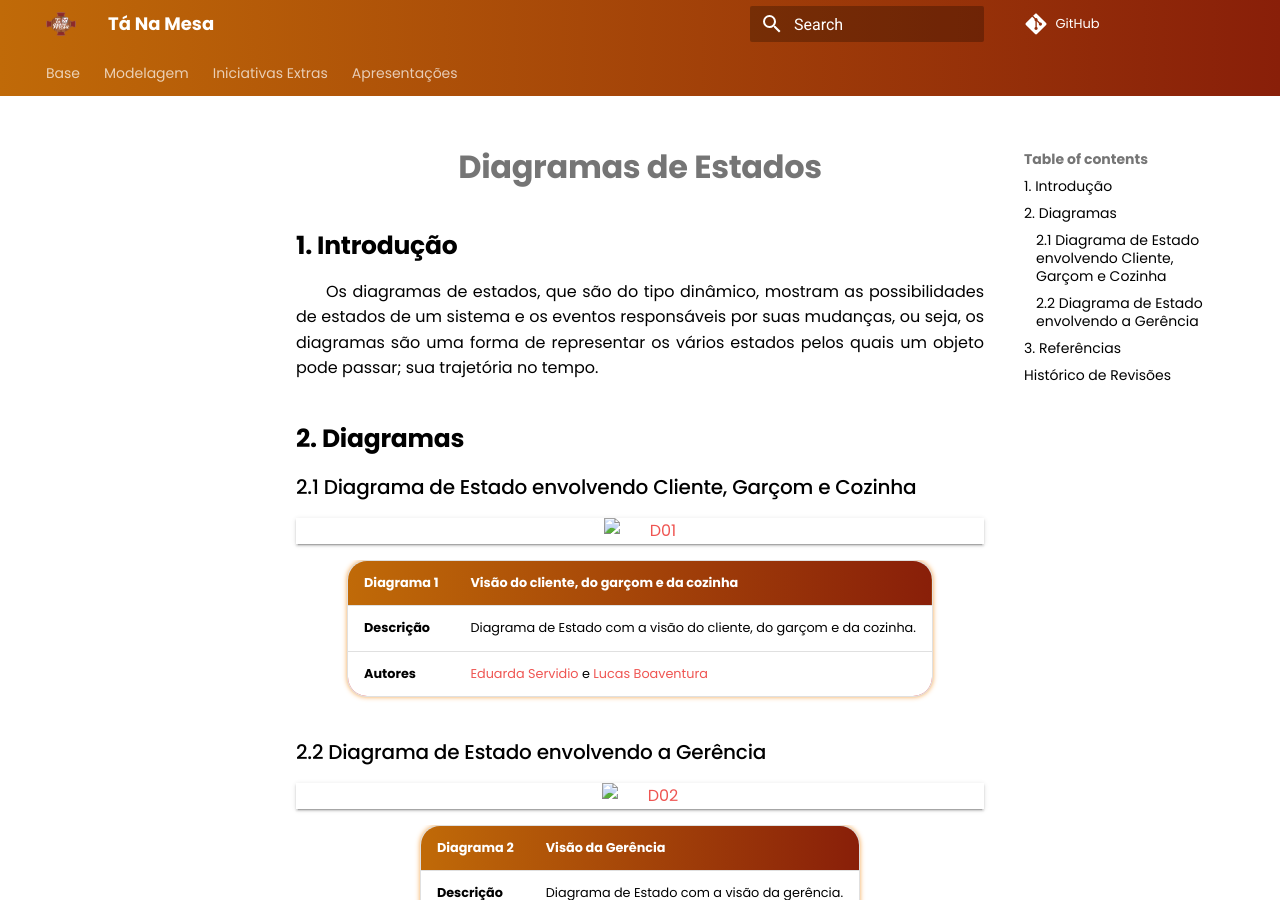
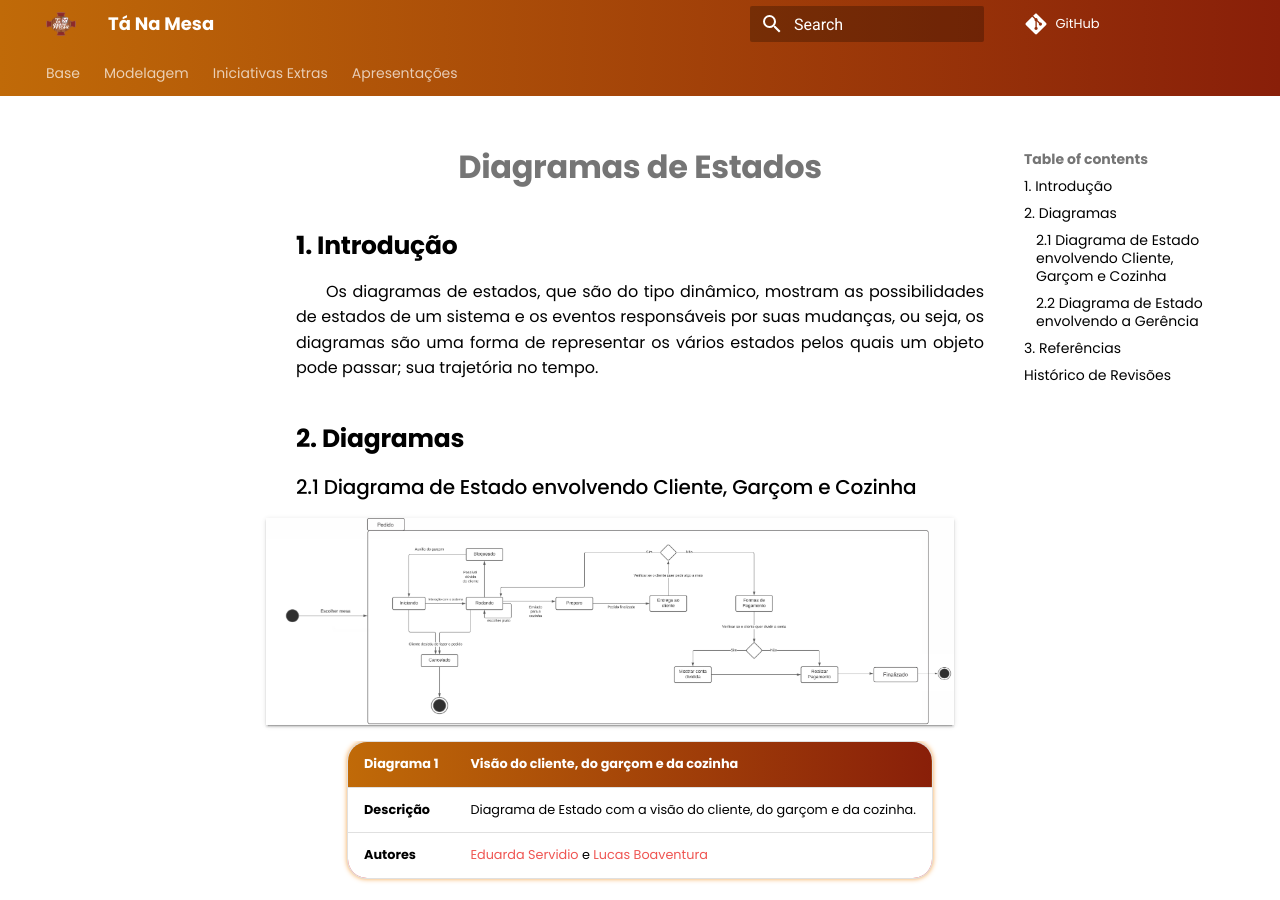
Before and after one commit to UnBArqDsw2021-1/2021.1_G02_TaNaMesa_docs, an MkDocs documentation site: the page built from docs/2-Modelagem/Diagramas-Dinâmicos/diagrama-estado.md, in a window 1280 px wide and 900 px high. Built offline with MkDocs 1.6.1 and Material for MkDocs 9.7.7, drawn with Linux system fonts in a browser that asks for light colours; comment, search, counter and statistics services are not loaded.

Commit message:
(#60) Corrigindo pastas imagens

```diff
--- a/docs/2-Modelagem/Diagramas-Dinâmicos/diagrama-estado.md
+++ b/docs/2-Modelagem/Diagramas-Dinâmicos/diagrama-estado.md
@@ -7,7 +7,7 @@ Os diagramas de estados, que são do tipo dinâmico, mostram as possibilidades d
 ## 2. Diagramas
 ### 2.1 Diagrama de Estado envolvendo Cliente, Garçom e Cozinha
 
-[![D01](../../assets/img/seminario2/diagrama_estado/D01.jpg)](../../assets/img/seminario2/diagrama_estado/D01.jpg)
+[![D01](../../assets/img/seminario2/diagrama-estados/D01.jpg)](../../assets/img/seminario2/diagrama-estados/D01.jpg)
 
 | **Diagrama 1**  | **Visão do cliente, do garçom e da cozinha**                                                              |
 | --------------- | --------------------------------------------------------------------------------------------------------- |
@@ -16,7 +16,7 @@ Os diagramas de estados, que são do tipo dinâmico, mostram as possibilidades d
 
 ### 2.2 Diagrama de Estado envolvendo a Gerência
 
-[![D02](../../assets/img/seminario2/diagrama_estado/D02.jpg)](../../assets/img/seminario2/diagrama_estado/D02.jpg)
+[![D02](../../assets/img/seminario2/diagrama-estados/D02.jpg)](../../assets/img/seminario2/diagrama-estados/D02.jpg)
 
 | **Diagrama 2**  | **Visão da Gerência**                                                                                     |
 | --------------- | --------------------------------------------------------------------------------------------------------- |
```
